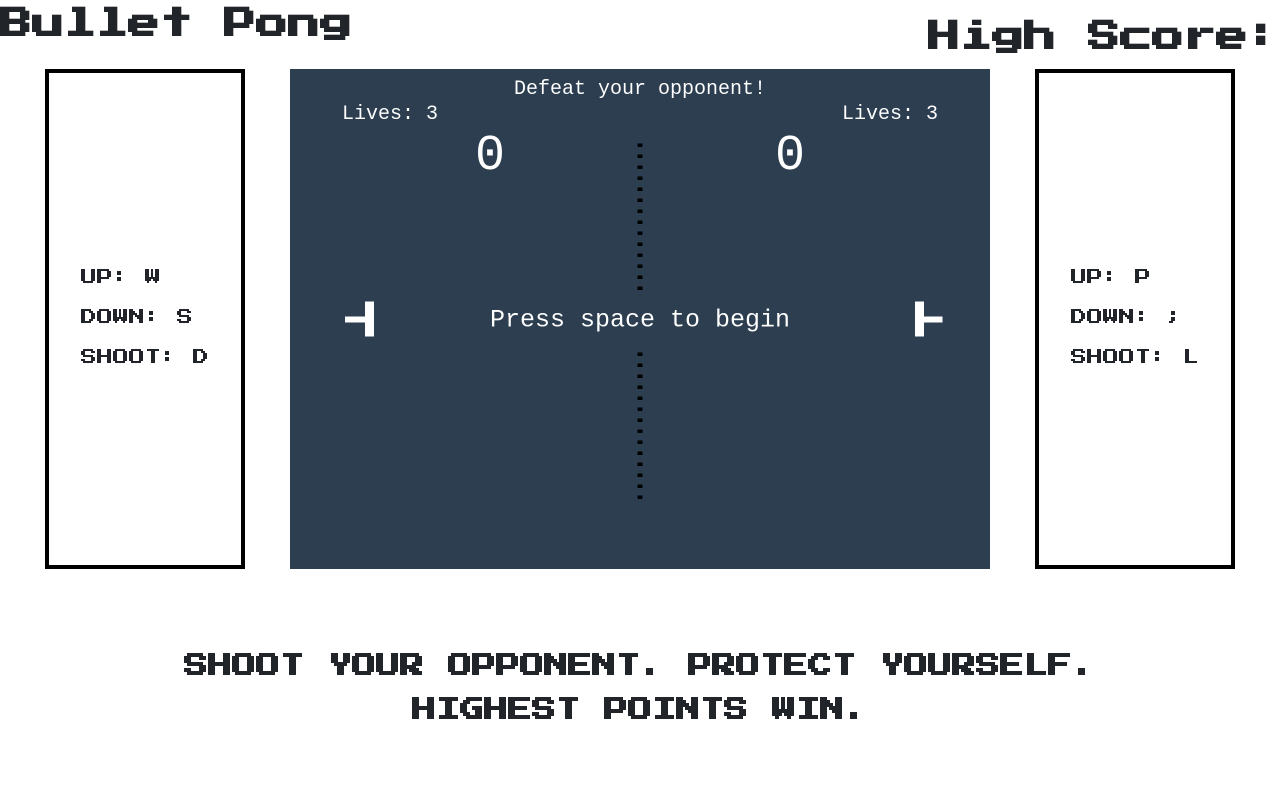
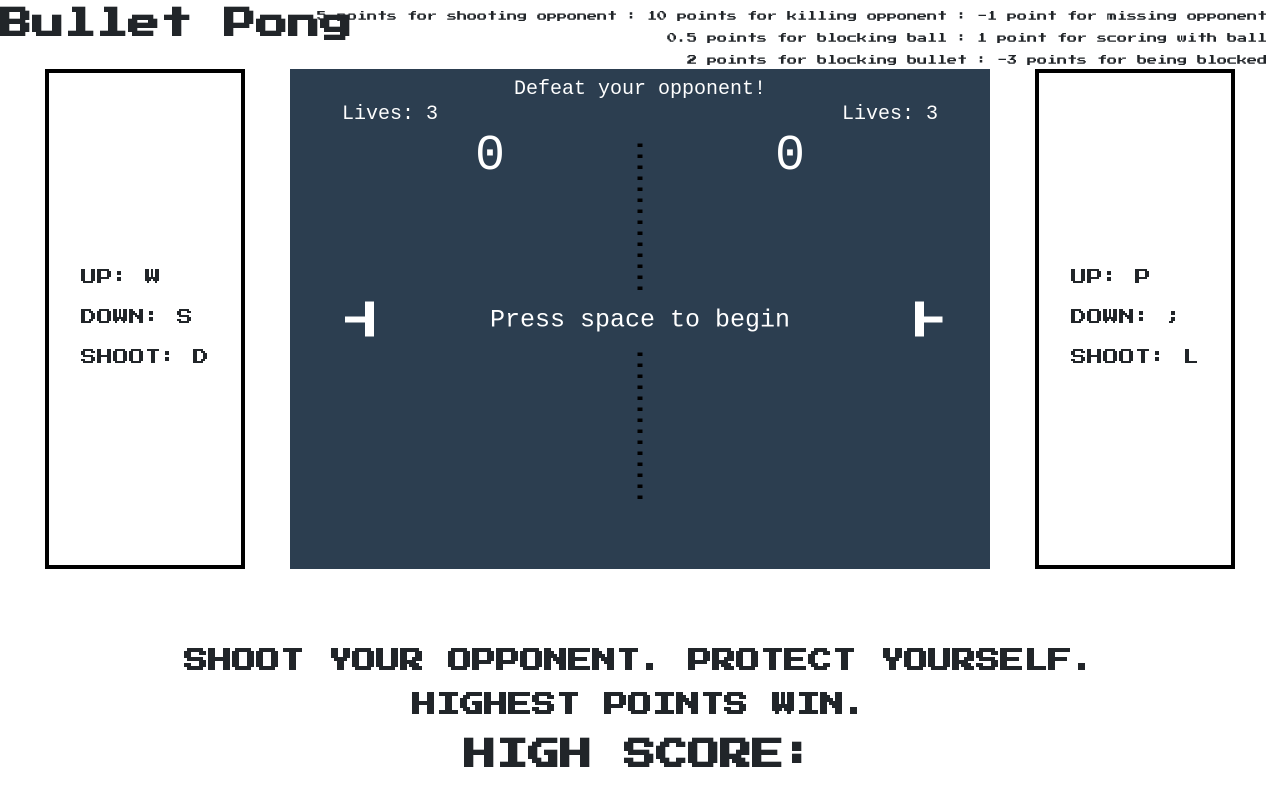
Before and after one commit to speedy012/Bullet-Pong-Frontend, a plain HTML site: page index.html in a window 1280 px wide. Drawn offline with nearby package versions, Linux system fonts and the light colour scheme.

Commit message:
css adjustments, instructions

```diff
--- a/index.css
+++ b/index.css
@@ -6,17 +6,19 @@
 
 .header {
   padding-top: 1%;
+  padding-right: 1%;
   text-align: right;
-  position: absolute;
+  position: fixed;
   top: 0;
   right: 0;
+  line-height: 60%;
+  font-size: 10px;
+}
 
-}
 
 .left.nes-container {
   padding-top: 15%;
   justify-content: space-evenly;
-
 }
 
 .right.nes-container {
@@ -29,5 +31,5 @@
   bottom: 0;
   width: 100%;
   text-align: center;
-  padding-bottom: 5%;
+  padding-bottom: 1%;
 }
--- a/index.html
+++ b/index.html
@@ -12,7 +12,10 @@
       <h1> Bullet Pong </h1>
     </div>
     <div class="header">
-      <h1>High Score: </h1>
+      <!-- <h1>High Score: </h1> -->
+      <p>5 points for shooting opponent : 10 points for killing opponent : -1 point for missing opponent</p>
+      <p>0.5 points for blocking ball : 1 point for scoring with ball</p>
+      <p>2 points for blocking bullet : -3 points for being blocked </p>
     </div>
       <div class="main">
       <div class="left nes-container">
@@ -29,6 +32,7 @@
       <div class="footer">
         <h2>SHOOT YOUR OPPONENT. PROTECT YOURSELF.</h2>
         <h2> HIGHEST POINTS WIN.</h2>
+        <h1>HIGH SCORE: </h1>
       </div>
     </div>
   </body>
```
